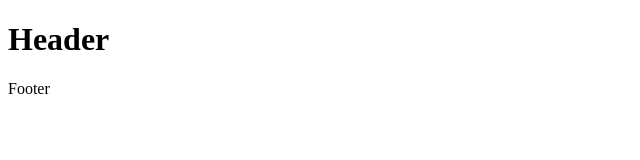
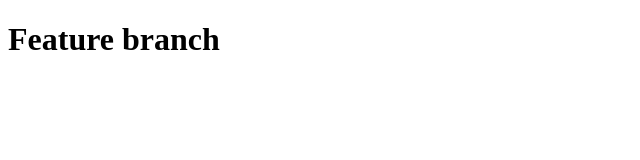
Before and after one commit to PovilasPal/Testas, a plain HTML site: page index.html in a window 1280 px wide. Shown: the whole page, without its empty margins (0-640 px from the left). Drawn offline with Linux system fonts and the light colour scheme.

Commit message:
Add feature

```diff
--- a/index.html
+++ b/index.html
@@ -7,11 +7,11 @@
 </head>
 <body>
     <header>
-        <h1>Header</h1>
+        <h1>Feature branch</h1>
     </header>
 
-    <footer>
-        <p>Footer</p>
-    </footer>
+
+
+
 </body>
 </html>
```
